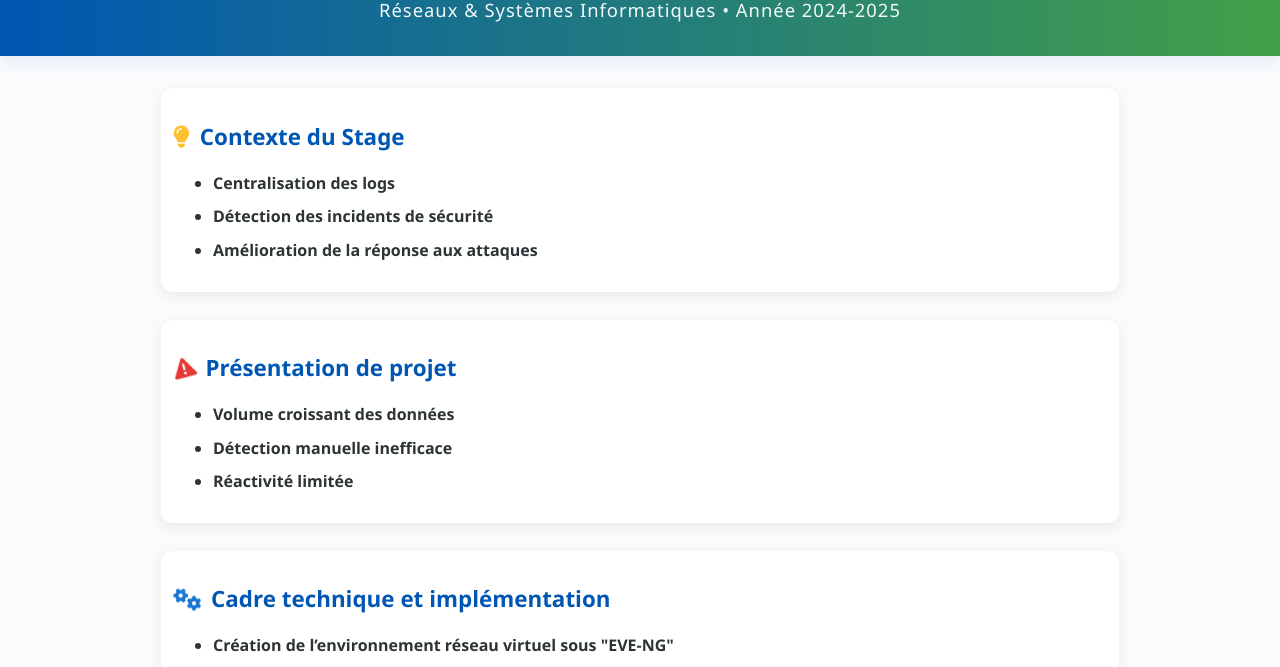
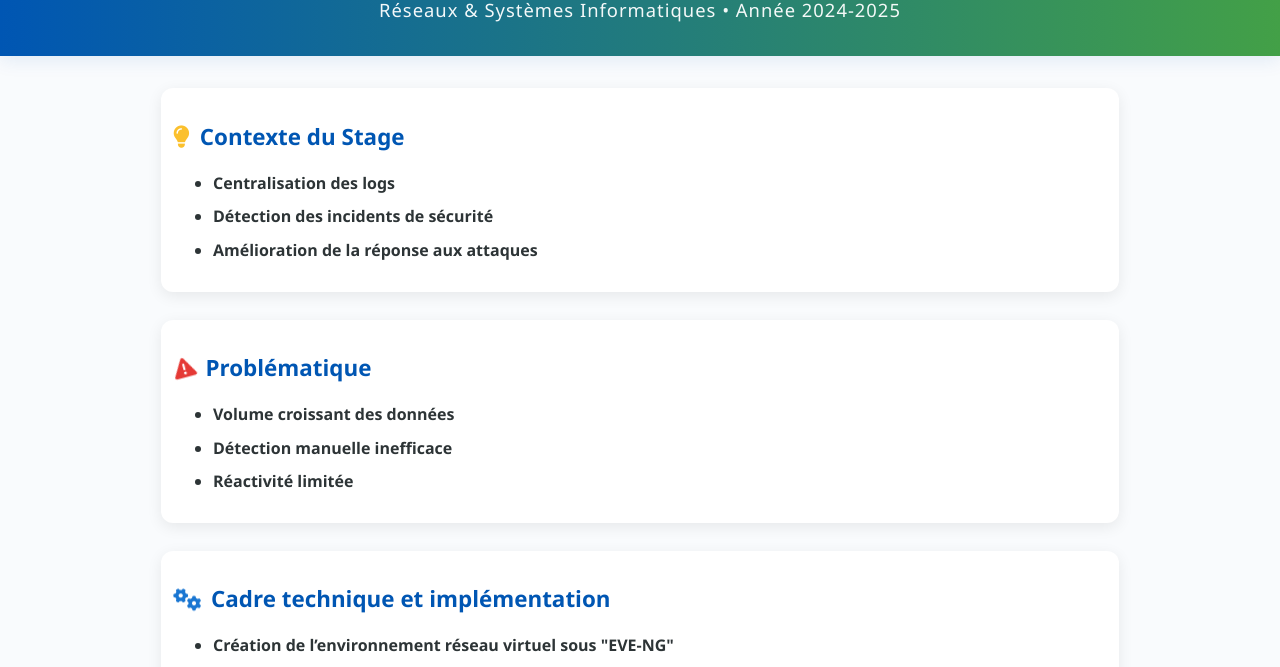
Before and after one commit to sadok005/Plan-PResentation, a plain HTML site: page index.html in a window 1280 px wide. Shown: the part 133-800 px from the top of the page. Drawn offline with Linux system fonts and the light colour scheme.

Commit message:
Update index.html

```diff
--- a/index.html
+++ b/index.html
@@ -154,7 +154,7 @@
     </div>
 
     <div class="card" id="probleme">
-      <h2><i class="fa-solid fa-triangle-exclamation fa-shake" style="color: #e53935;"></i> Présentation de projet </h2>
+      <h2><i class="fa-solid fa-triangle-exclamation fa-shake" style="color: #e53935;"></i> Problématique </h2>
       <ul>
         <li style="white-space: nowrap;"><strong>Volume croissant des données</strong></li>
         <li><strong>Détection manuelle inefficace</strong></li>
```
